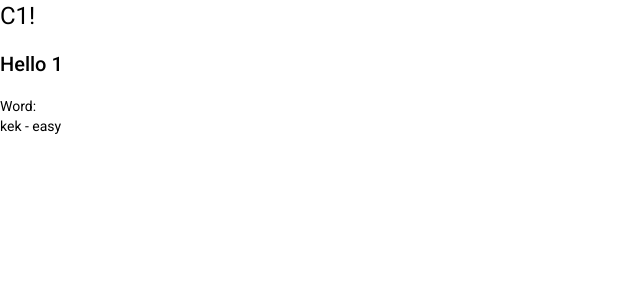
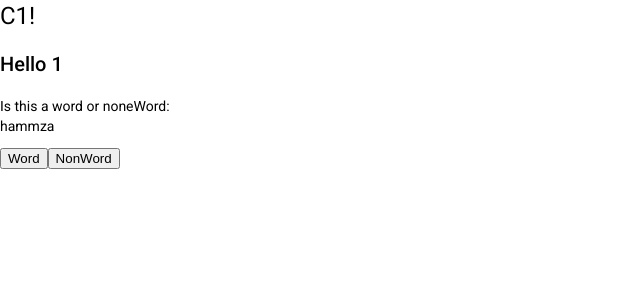
Before and after one commit to emre6943/Survey-Website-With-Notion-Database, an Angular app: page /c1/1 in a window 1280 px wide. Shown: the top 300 px of the page, without its empty margins (0-640 px from the left). Built offline with nearby package versions, Linux system fonts and the light colour scheme.

Commit message:
c1 buttons added, reaction speed, new way of wordPair

```diff
--- a/src/app/keys.ts
+++ b/src/app/keys.ts
@@ -14,12 +14,7 @@ export const realWords: string[] = [
     "meric",
     "kek",
     "sus",
-    "amongus",
-    "elo hell",
-    "pog",
-    "noooo",
-    "life",
-    "impostor"
+    "amongus"
 ];
 
 export const fakeWords: string[] = [
@@ -30,15 +25,8 @@ export const fakeWords: string[] = [
 ];
 
 export const wordPairs: string[] = [
-    "meric - ampute",
-    "kek - easy",
-    "sus - sus",
-    "amongus - sus",
-    "elo hell - lol",
-    "pog - reee"
-];
-
-export const wordCombinations: string[][] = [
-    ["anen", "baban", "deden"],
-    ["impostor", "amogus", "sus"],
+    "ampute",
+    "easy",
+    "susangus",
+    "sus"
 ]
--- a/src/app/models/c1Record.model.ts
+++ b/src/app/models/c1Record.model.ts
@@ -3,11 +3,13 @@ export class C1RecordData {
     wordPair: string
     testWord: string
     testAnswer: string
+    answerGivenInMs: number
 
-    constructor (participant: string, wordPair: string, testWord: string, testAnswer: string){
+    constructor (participant: string, wordPair: string, testWord: string, testAnswer: string, answerGivenInMs: number){
         this.participant = participant
         this.wordPair = wordPair
         this.testWord = testWord
         this.testAnswer = testAnswer
+        this.answerGivenInMs = answerGivenInMs
     }
 }
--- a/src/app/notion-api.service.ts
+++ b/src/app/notion-api.service.ts
@@ -57,6 +57,9 @@ saveToC1Table (c1Data : C1RecordData) {
                         }
                     }
                 ]
+            },
+            "Response Time": {
+                "number" : ${c1Data.answerGivenInMs}
             }
         }
     }`
--- a/src/app/pages/experiment-c1/experiment-c1.component.html
+++ b/src/app/pages/experiment-c1/experiment-c1.component.html
@@ -17,7 +17,8 @@
             <p>{{randomWord}}</p>
         </div>
 
-        <input [(ngModel)]="yesNoAnswer" (keypress)="submit($event)" autofocus>
+        <button (click)="wordNonWordChoiceMade('Word')">Word</button>
+        <button (click)="wordNonWordChoiceMade('NonWord')">NonWord</button>
         <br><br>
         <button *ngIf="showTheButton" (click)="next()">Next</button>
     </div>
--- a/src/app/pages/experiment-c1/experiment-c1.component.ts
+++ b/src/app/pages/experiment-c1/experiment-c1.component.ts
@@ -4,6 +4,8 @@ import { Router } from '@angular/router';
 import { C1RecordData } from 'src/app/models/c1Record.model';
 import { DOCUMENT } from '@angular/common';
 import { NotionApiService } from 'src/app/notion-api.service';
+import { Console } from 'console';
+import { THIS_EXPR } from '@angular/compiler/src/output/output_ast';
 
 @Component({
   selector: 'app-experiment-c1',
@@ -14,28 +16,28 @@ export class ExperimentC1Component implements OnInit {
   name: string = "";
 
   atWord: number = 0;
-  testNum: number = 3 * 2; // 10 * 2?
+  testNum: number = 4 * 2; // 10 * 2?
   showTheButton: boolean = false;
-  showTheButtonAfterSeconds: number = 10; // 10; TODO
+  showTheButtonAfterSeconds: number = 3; // 10; TODO
 
   wordPair: string = "";
   randomWord: string = "";
+
   yesNoAnswer: string = "";
+  yesNoAnswerShownAtTime = Date.now();
 
   realWords: string[] = realWords.map(x => x);
   fakeWords: string[] = fakeWords.map(x => x);
   wordPairs: string[] = wordPairs.map(x => x);
 
   c1Records: C1RecordData[] = [];
-  elem: any;
 
   constructor(private router : Router, @Inject(DOCUMENT) private document: any, private notionService: NotionApiService) { }
 
   ngOnInit(): void {
-    this.elem = document.documentElement;
 
     this.name = this.router.url.split('/')[2];
-    this.wordPair = this.getRandomWordPair();
+    this.wordPair = this.getRandomRealWord();
     this.randomWord = this.getRandomWord();
 
     setTimeout(() => {
@@ -51,15 +53,20 @@ export class ExperimentC1Component implements OnInit {
   getRandomRealWord() {
     // get the word
     let randomIndex = this.getRandomNumber(this.realWords.length);
-    let word = this.realWords[randomIndex];
+    let word = this.realWords[randomIndex] + " - " + this.wordPairs[randomIndex];
+    this.randomWord = this.wordPairs[randomIndex];
+
     // remove the word so that we don't sellect again
     this.realWords.splice(randomIndex, 1);
+    this.wordPairs.splice(randomIndex, 1);
     return word;
   }
 
   getRandomWord() {
     if (Math.random() > 0.5) {
-      return this.getRandomRealWord();
+      // when geting word pair it also sets the random word to the real word pair
+      // so if we were gonna get a realy word just return the already changed word
+      return this.randomWord;
     }
     // get the word
     let randomIndex = this.getRandomNumber(this.fakeWords.length);
@@ -69,21 +76,26 @@ export class ExperimentC1Component implements OnInit {
     return word;
   }
 
-  getRandomWordPair() {
-    // get the word
-    let randomIndex = this.getRandomNumber(this.wordPairs.length);
-    let word = this.wordPairs[randomIndex];
-    // remove the word so that we don't sellect again
-    this.wordPairs.splice(randomIndex, 1);
-    return word;
+  wordNonWordChoiceMade(choice: string) {
+    this.yesNoAnswer = choice;
+    this.next();
   }
 
-  submit(event: any) {
-    if(event.keyCode == 13 && this.showTheButton) {
-      this.next();
-    }
+  printStuffForMeDebug() {
+    console.log(this.c1Records)
+
+    console.log("keys real words")
+    console.log(realWords)
+    console.log(this.realWords)
+
+    console.log("keys fake words")
+    console.log(fakeWords)
+    console.log(this.fakeWords)
+
+    console.log("keys pair words")
+    console.log(wordPairs)
+    console.log(this.wordPairs)
   }
-
 
   next() {
     // only show the word
@@ -92,48 +104,36 @@ export class ExperimentC1Component implements OnInit {
       this.atWord++;
       // button timer
       this.showTheButton = false;
-      setTimeout(() => {
-        this.next();
-      }, this.showTheButtonAfterSeconds * 1000);
+      this.yesNoAnswerShownAtTime = Date.now();
       return;
     }
+    // buton answer
     // the part with word, non word
     if (this.yesNoAnswer === "" || this.yesNoAnswer === null || this.yesNoAnswer === undefined) return;
     let nameWithIndex = `${this.name}-${Math.floor(this.atWord / 2)}`
-    let record = new C1RecordData(nameWithIndex, this.wordPair, this.randomWord, this.yesNoAnswer);
+    let record = new C1RecordData(nameWithIndex, this.wordPair, this.randomWord, this.yesNoAnswer, Date.now()-this.yesNoAnswerShownAtTime);
 
     this.notionService.saveToC1Table(record);
     this.c1Records.push(record);
 
 
-    this.atWord++;
+    this.atWord = this.atWord + 1;
 
     // if at the last word we exit
     if (this.atWord == this.testNum) {
-      //TODO delete all the console.logs
-      console.log(this.c1Records)
-
-      console.log("keys real words")
-      console.log(realWords)
-      console.log(this.realWords)
-
-      console.log("keys fake words")
-      console.log(fakeWords)
-      console.log(this.fakeWords)
-
-      console.log("keys pair words")
-      console.log(wordPairs)
-      console.log(this.wordPairs)
+      //TODO delete this
+      this.printStuffForMeDebug();
 
       this.closeFullscreen();
       this.router.navigate([`done`]);
     }
 
     // set the new datas
-    this.wordPair = this.getRandomWordPair();
+    this.wordPair = this.getRandomRealWord();
     this.randomWord = this.getRandomWord();
     this.yesNoAnswer = "";
 
+    // This is for if we going to show the single word after some time force to word pair
     // button timer
     this.showTheButton = false;
     setTimeout(() => {
```
